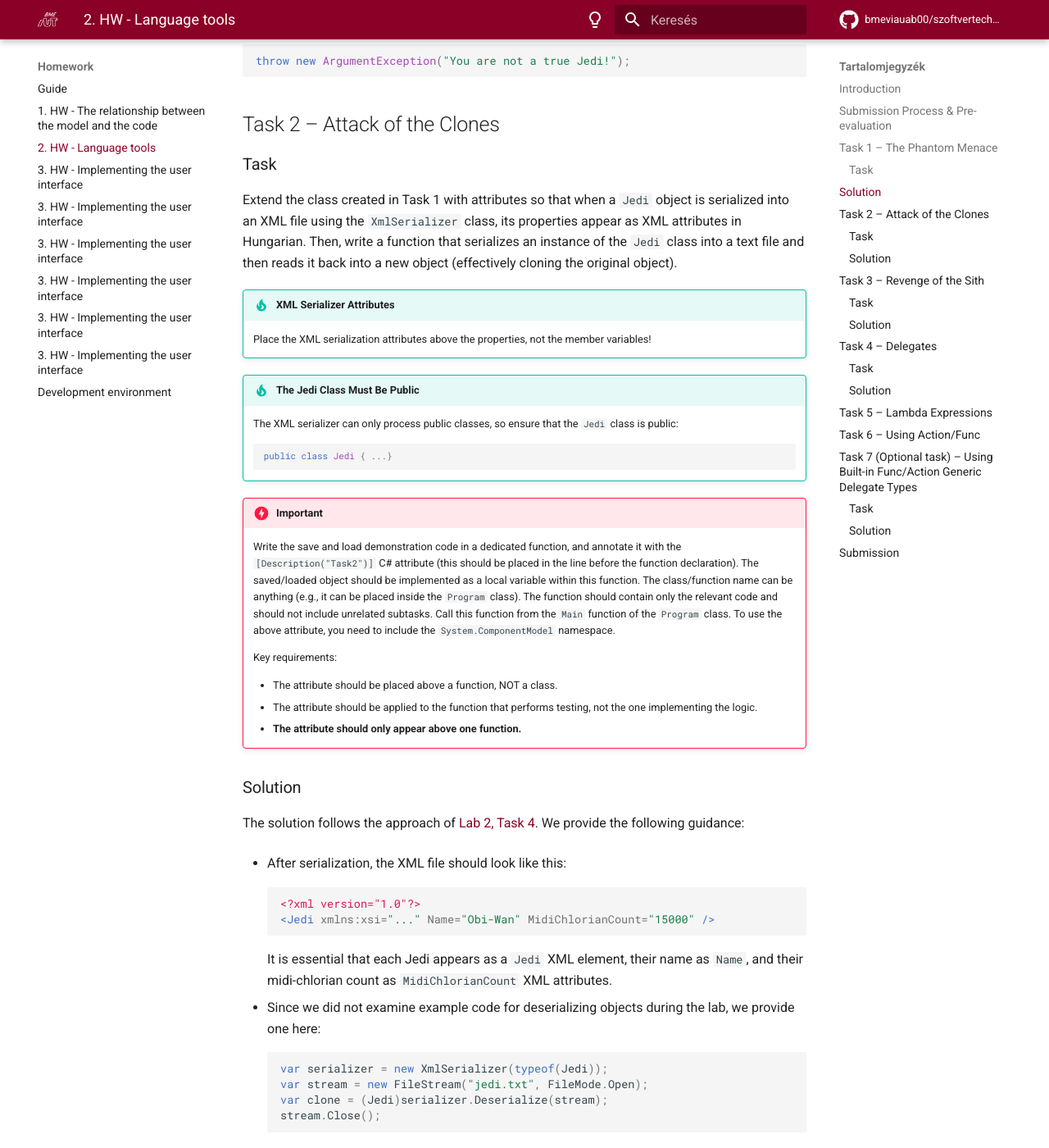
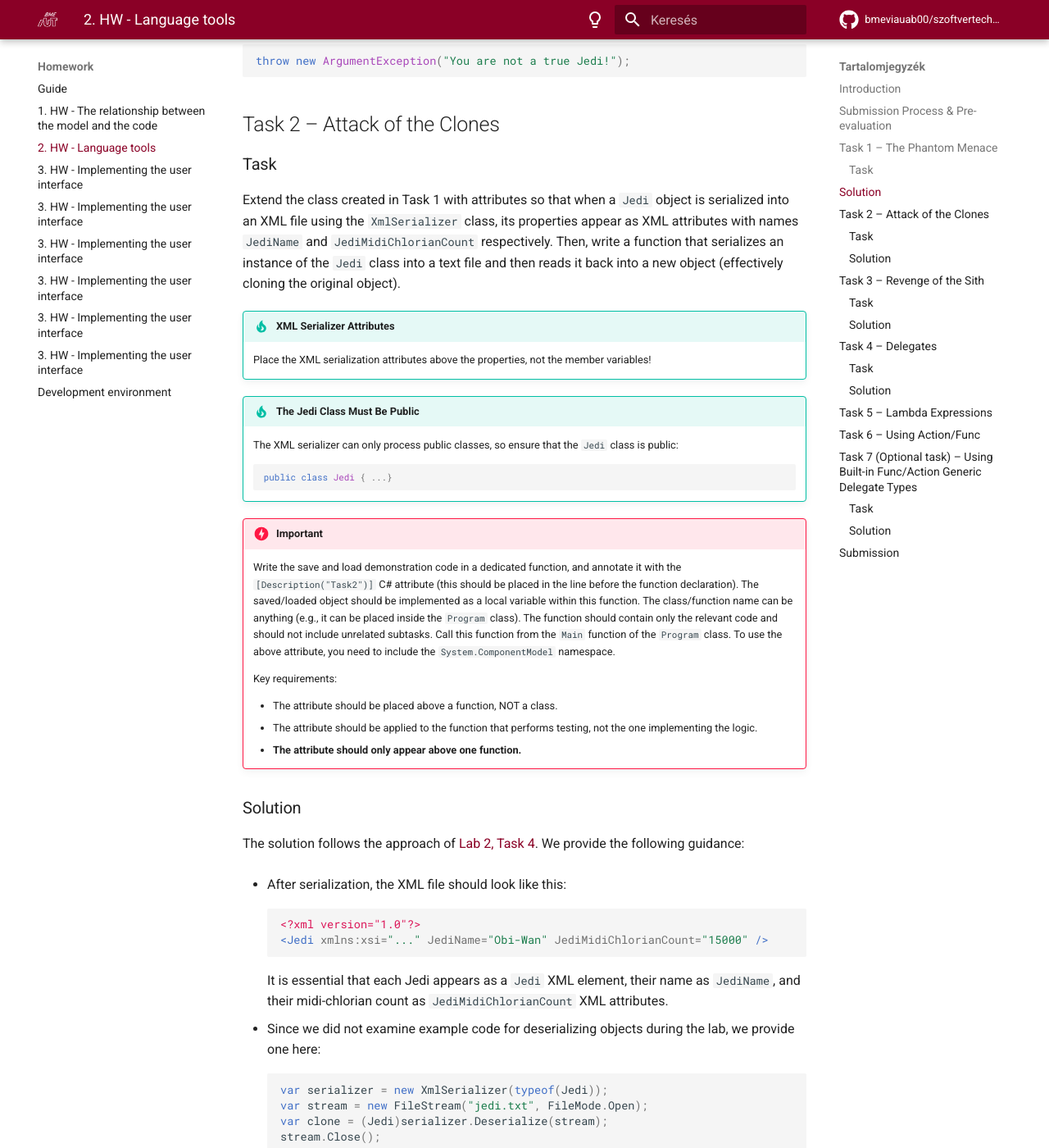
Before and after one commit to bmeviauab00/szoftvertechnikak, an MkDocs documentation site: the page built from docs/hazi/2-nyelvi-eszkozok/index_eng.md, in a window 1280 px wide and 1400 px high, scrolled down 1691 px. Shown: the whole window at 82% size. Built offline with MkDocs 1.6.1 and Material for MkDocs 9.7.7, drawn with Linux system fonts in a browser that asks for light colours; comment, search, counter and statistics services are not loaded; the version menu is left out.

Commit message:
HF2, angol, JediName and JediMidiChlorianCount expected attributes.

````diff
--- a/docs/hazi/2-nyelvi-eszkozok/index_eng.md
+++ b/docs/hazi/2-nyelvi-eszkozok/index_eng.md
@@ -56,7 +56,7 @@ throw new ArgumentException("You are not a true Jedi!");
 
 ### Task
 
-Extend the class created in Task 1 with attributes so that when a `Jedi` object is serialized into an XML file using the `XmlSerializer` class, its properties appear as XML attributes in Hungarian.
+Extend the class created in Task 1 with attributes so that when a `Jedi` object is serialized into an XML file using the `XmlSerializer` class, its properties appear as XML attributes with names `JediName` and `JediMidiChlorianCount` respectively.
 Then, write a function that serializes an instance of the `Jedi` class into a text file and then reads it back into a new object (effectively cloning the original object).
 
 !!! tip "XML Serializer Attributes"
@@ -91,10 +91,10 @@ We provide the following guidance:
 
     ```xml
     <?xml version="1.0"?>
-    <Jedi xmlns:xsi="..." Name="Obi-Wan" MidiChlorianCount="15000" />
+    <Jedi xmlns:xsi="..." JediName="Obi-Wan" JediMidiChlorianCount="15000" />
     ```
 
-    It is essential that each Jedi appears as a `Jedi` XML element, their name as `Name`, and their midi-chlorian count as `MidiChlorianCount` XML attributes.
+    It is essential that each Jedi appears as a `Jedi` XML element, their name as `JediName`, and their midi-chlorian count as `JediMidiChlorianCount` XML attributes.
 
 - Since we did not examine example code for deserializing objects during the lab, we provide one here:
 
````
